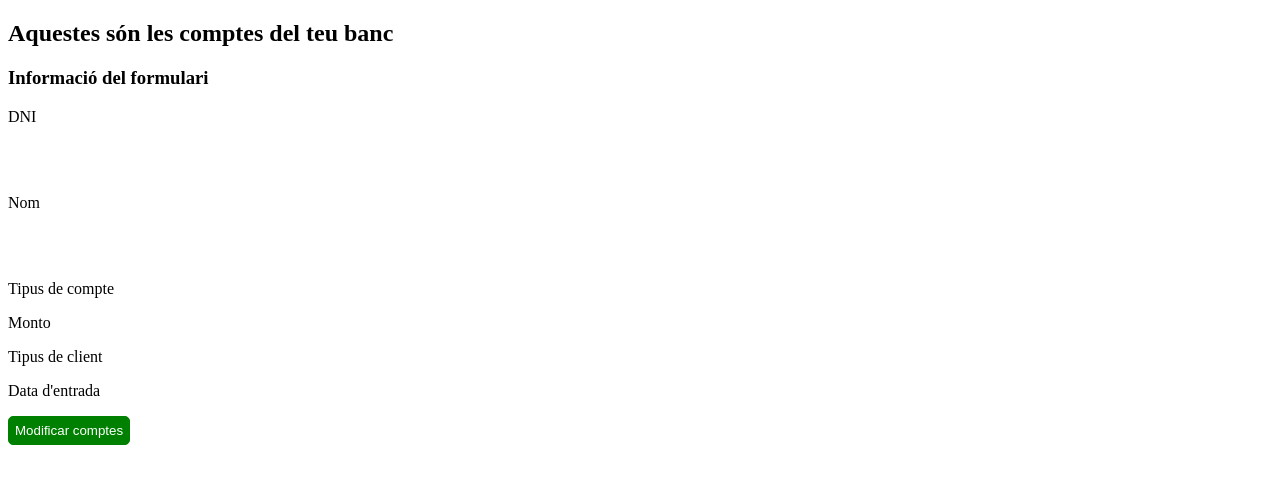
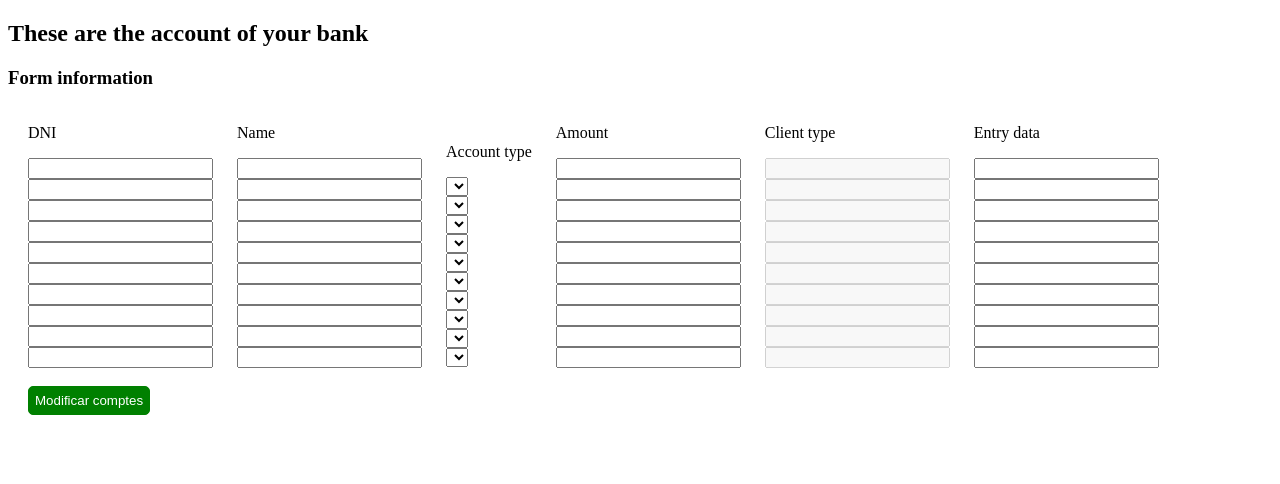
Before and after one commit to JonatanFeliz/JQuery-M06, a plain HTML site: page index.html in a window 1280 px wide. Drawn offline with nearby package versions, Linux system fonts and the light colour scheme; files that its build step writes are made by us from their sources; no server answers.

Commit message:
show data

```diff
--- a/css/style.css
+++ b/css/style.css
@@ -4,10 +4,12 @@
     padding: 6px;
     border: 1px solid green;
     border-radius: 5px;
+    display: block;
 }
-#dni{
+.same-line{
     display: inline-block;
 }
-#name{
-    display: inline-block;
+
+.space{
+    margin-left: 20px;
 }
--- a/index.html
+++ b/index.html
@@ -16,38 +16,98 @@
         <link rel="stylesheet" href="/resources/demos/style.css">
         <script src="https://code.jquery.com/jquery-3.6.0.js"></script>
         <script src="https://code.jquery.com/ui/1.13.2/jquery-ui.js"></script>
+        <script src="vendor/jQuery/datepicker-ca.js"></script>
         <script src="js/index.js"></script>
-        <script>
-            $( function() {
-              $( "#datepicker" ).datepicker();
-            } );
-        </script>
     </head>
     <body>
-        <h2>Aquestes són les comptes del teu banc</h2>
-        <h3>Informació del formulari</h3>
+        <h2>These are the account of your bank</h2>
+        <h3>Form information</h3>
 
-        <div>
+        <div id="dni" class="same-line space">
             <p>DNI</p>
-            <p id="dni"></p>
-            <p>Nom</p>
-            <p id="name"></p>
-            <p>Tipus de compte</p>
-            <p id="type_account"></p>
-            <p>Monto</p>
-            <p id="amount"></p>
-            <p>Tipus de client</p>
-            <p id="type_client"></p>
-            <p>Data d'entrada</p>
-            <p id="date_entry"></p>
+            <input type="text" id="dni1"><br>
+            <input type="text" id="dni2"><br>
+            <input type="text" id="dni3"><br>
+            <input type="text" id="dni4"><br>
+            <input type="text" id="dni5"><br>
+            <input type="text" id="dni6"><br>
+            <input type="text" id="dni7"><br>
+            <input type="text" id="dni8"><br>
+            <input type="text" id="dni9"><br>
+            <input type="text" id="dni10"><br>
         </div>
 
-        <div id="columns">
-
+        <div id="name" class="same-line space">
+            <p>Name</p>
+            <input type="text" id="name1"><br>
+            <input type="text" id="name2"><br>
+            <input type="text" id="name3"><br>
+            <input type="text" id="name4"><br>
+            <input type="text" id="name5"><br>
+            <input type="text" id="name6"><br>
+            <input type="text" id="name7"><br>
+            <input type="text" id="name8"><br>
+            <input type="text" id="name9"><br>
+            <input type="text" id="name10"><br>
         </div>
 
-        <input type="button" id="modify" value="Modificar comptes">
+        <div id="account-type" class="same-line space">
+            <p>Account type</p>
+            <select id="account-type2"></select><br>
+            <select id="account-type1"></select><br>
+            <select id="account-type3"></select><br>
+            <select id="account-type4"></select><br>
+            <select id="account-type5"></select><br>
+            <select id="account-type6"></select><br>
+            <select id="account-type7"></select><br>
+            <select id="account-type8"></select><br>
+            <select id="account-type9"></select><br>
+            <select id="account-type10"></select><br>
+        </div>
 
-        <p id="prueba"></p>
+        <div id="amount" class="same-line space">
+            <p>Amount</p>
+            <input type="text" id="amount1"><br>
+            <input type="text" id="amount2"><br>
+            <input type="text" id="amount3"><br>
+            <input type="text" id="amount4"><br>
+            <input type="text" id="amount5"><br>
+            <input type="text" id="amount6"><br>
+            <input type="text" id="amount7"><br>
+            <input type="text" id="amount8"><br>
+            <input type="text" id="amount9"><br>
+            <input type="text" id="amount10"><br>
+        </div>
+
+        <div id="client-type" class="same-line space">
+            <p>Client type</p>
+            <input type="text" id="client-type1" disabled disabled><br>
+            <input type="text" id="client-type3" disabled><br>
+            <input type="text" id="client-type2" disabled><br>
+            <input type="text" id="client-type4" disabled><br>
+            <input type="text" id="client-type5" disabled><br>
+            <input type="text" id="client-type6" disabled><br>
+            <input type="text" id="client-type7" disabled><br>
+            <input type="text" id="client-type8" disabled><br>
+            <input type="text" id="client-type9" disabled><br>
+            <input type="text" id="client-type10" disabled><br>
+        </div>
+
+        <div id="date" class="same-line space">
+            <p>Entry data</p>
+            <input type="text" id="date1"><br>
+            <input type="text" id="date2"><br>
+            <input type="text" id="date3"><br>
+            <input type="text" id="date4"><br>
+            <input type="text" id="date5"><br>
+            <input type="text" id="date6"><br>
+            <input type="text" id="date7"><br>
+            <input type="text" id="date8"><br>
+            <input type="text" id="date9"><br>
+            <input type="text" id="date10"><br>
+        </div>
+        <br><br>
+        <input type="button" class="space" id="modify" value="Modificar comptes">
+
     </body>
 </html>
--- a/js/index.js
+++ b/js/index.js
@@ -7,7 +7,7 @@ $().ready(function(){
         dataType: 'json',
 
         success : function(data) {
-            console.log(data);
+            //console.log(data);
 
             load_account(data);
         },
@@ -42,15 +42,55 @@ function load_account(data) {
     //console.log(data);
 
     $.each(data, function( i, value ) {
-        var dni=value.DNI;
-        $("#dni").append("<input type='text' placeholder='" + value.DNI + "'>")
-        $("#name").append("<input type='text' placeholder='" + value.NAME + "'>")
-        $("#type_account").append("<select ><option>"+ value.ACCOUNT_TYPE + "</option> <option>Savings account</option><option>Investement account</option><option>Personal account</option><option>Individual Savings Account</option><option>Solidary account</option><option>Fixed deposit account</option><option>Tax-Free Savings Account</option></select>")
-        $("#amount").append("<input type='text' placeholder='" + value.AMOUNT + "'> <br>")
-        $("#type_client").append("<input type='text' placeholder='" + value.CLIENT_TYPE + "' readonly> <br>")
-        $("#entry_date").append("<input type='text' placeholder='" + value.ENTRY_DATE + "'> <br>")
-      });
+        i++;
+
+        //variables amb nom dels camps
+        var position_dni     = "#dni" + i;
+        var position_name    = "#name" + i;
+        var position_account = "#account-type" + i;
+        var position_amount  = "#amount" + i;
+        var position_client  = "#client-type" + i;
+        var position_date    = "#date" + i;
+
+        //Introduïr els valor de la BD als camps
+        $(position_dni).val(value.DNI);
+        $(position_name).val(value.NAME);
+        $(position_account).append("<option>"+ value.ACCOUNT_TYPE + "</option> <option>Savings account</option><option>Investement account</option><option>Personal account</option><option>Individual Savings Account</option><option>Solidary account</option><option>Fixed deposit account</option><option>Tax-Free Savings Account</option>")
+        $(position_account + " option:selected").attr('disabled','disabled').siblings().removeAttr('disabled');
+        $(position_amount).val(value.AMOUNT);
+        $(position_client).val(value.CLIENT_TYPE);
+
+        //datepicker
+        $(function() {
+
+            // Inicialitzar i carregar el llenguatge a catala
+            $('#datepicker').datepicker( $.datepicker.regional[ "ca" ] );
+
+          });
+        $(function(){
+            $(position_date).datepicker({
+                dateFormat: "mm-dd-yy",
+                maxDate: "-1"
+            });
+        })
+        $(position_date).val(transform_date(value.ENTRY_DATE));
+
+
+
+    });
 
 }
 
-//crear las tablas (inputs) manualmente i meter cada una en un div, asi recibe el inline block
+function transform_date(date){
+    var ObjectDate = new Date(date);
+
+    var day = ObjectDate.getDate();
+
+    var month = ObjectDate.getMonth();
+
+    var year = ObjectDate.getFullYear();
+
+    //console.log((month+1) + "/" + day + "/" + year);
+
+    return (month+1) + "/" + day + "/" + year;
+}
--- /dev/null
+++ b/vendor/jQuery/datepicker-ca.js
@@ -0,0 +1,40 @@
+/* Inicialització en català per a l'extensió 'UI date picker' per jQuery. */
+/* Writers: (joan.leon@gmail.com). */
+( function( factory ) {
+	"use strict";
+
+	if ( typeof define === "function" && define.amd ) {
+
+		// AMD. Register as an anonymous module.
+		define( [ "../widgets/datepicker" ], factory );
+	} else {
+
+		// Browser globals
+		factory( jQuery.datepicker );
+	}
+} )( function( datepicker ) {
+"use strict";
+
+datepicker.regional.ca = {
+	closeText: "Tanca",
+	prevText: "Anterior",
+	nextText: "Següent",
+	currentText: "Avui",
+	monthNames: [ "gener", "febrer", "març", "abril", "maig", "juny",
+	"juliol", "agost", "setembre", "octubre", "novembre", "desembre" ],
+	monthNamesShort: [ "gen", "feb", "març", "abr", "maig", "juny",
+	"jul", "ag", "set", "oct", "nov", "des" ],
+	dayNames: [ "diumenge", "dilluns", "dimarts", "dimecres", "dijous", "divendres", "dissabte" ],
+	dayNamesShort: [ "dg", "dl", "dt", "dc", "dj", "dv", "ds" ],
+	dayNamesMin: [ "dg", "dl", "dt", "dc", "dj", "dv", "ds" ],
+	weekHeader: "Set",
+	dateFormat: "dd/mm/yy",
+	firstDay: 1,
+	isRTL: false,
+	showMonthAfterYear: false,
+	yearSuffix: "" };
+datepicker.setDefaults( datepicker.regional.ca );
+
+return datepicker.regional.ca;
+
+} );
```
